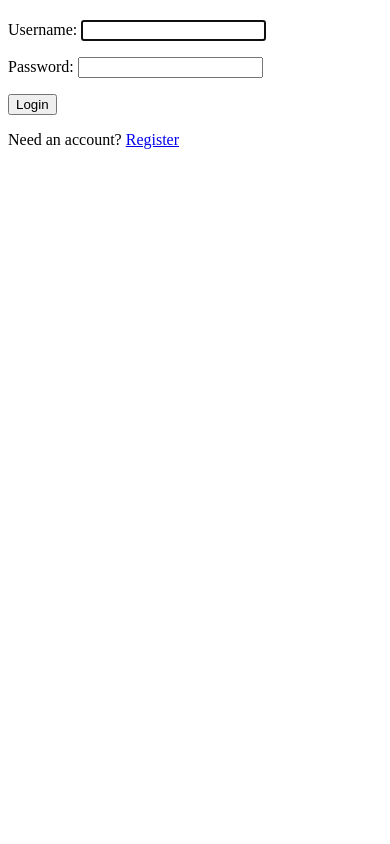
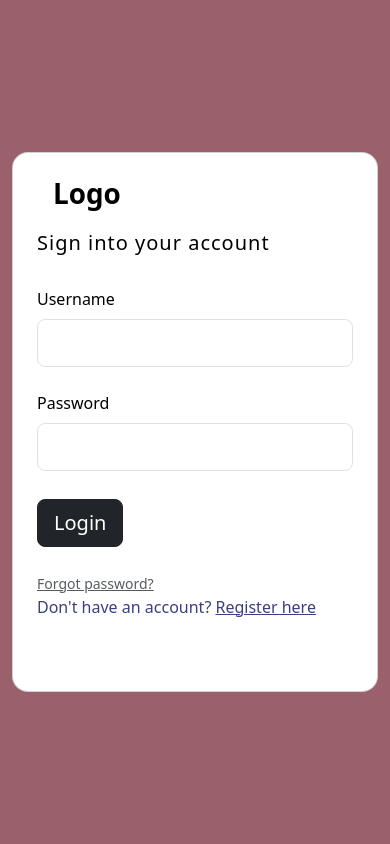
Before and after one commit to SanzEev17/Social-Media-in-Django, a Django app: page /login/ in a window 390 px wide. Run offline with Django 4.2, Linux system fonts and the light colour scheme.

Commit message:
Made changes in login and register pages

```diff
--- /dev/null
+++ b/accounts/forms.py
@@ -0,0 +1,52 @@
+from django import forms
+from django.contrib.auth.models import User
+from django.contrib.auth.forms import AuthenticationForm, UserCreationForm
+
+
+
+class LoginForm(AuthenticationForm):
+    username = forms.CharField(widget=forms.TextInput(attrs={
+        'class':'form-control form-control-lg',
+        'id':'username',
+    }), label='Username')
+    password = forms.CharField(widget=forms.TextInput(attrs={
+        'class':'form-control form-control-lg',
+        'id':'password',
+        'type':'password',
+    }), label='Password')
+    class Meta:
+        model = User
+        fields = ["username", "password"]
+
+
+class RegisterForm(UserCreationForm):
+    first_name = forms.CharField(widget=forms.TextInput(attrs={
+        'class':'form-control form-control-lg',
+        'id':'fname',
+        'autofocus':'True'
+    }), label='First Name')
+    last_name = forms.CharField(widget=forms.TextInput(attrs={
+        'class':'form-control form-control-lg',
+        'id':'lname',
+    }), label='Last Name')
+    username = forms.CharField(widget=forms.TextInput(attrs={
+        'class':'form-control form-control-lg',
+        'id':'username',
+    }), label='Username')
+    email = forms.CharField(widget=forms.TextInput(attrs={
+        'class':'form-control form-control-lg',
+        'id':'email',
+    }), label='Email Address')
+    password1 = forms.CharField(widget=forms.TextInput(attrs={
+        'class':'form-control form-control-lg',
+        'id':'password1',
+        'type':'password',
+    }), label='Password')
+    password2 = forms.CharField(widget=forms.TextInput(attrs={
+        'class':'form-control form-control-lg',
+        'id':'password2',
+        'type':'password',
+    }), label='Confirm Password')
+    class Meta:
+        model = User
+        fields = [ 'first_name', 'last_name', 'username', 'email', 'password1', 'password2']
--- a/accounts/views.py
+++ b/accounts/views.py
@@ -1,19 +1,19 @@
 from django.shortcuts import render, redirect
 from django.contrib.auth import authenticate, login, logout
-from django.contrib.auth.forms import AuthenticationForm, UserCreationForm
+from .forms import LoginForm, RegisterForm
 
 # Create your views here.
 def login_view(request):
     # context = {}
     if request.method == 'POST':
-        form = AuthenticationForm(request, data=request.POST)
+        form = LoginForm(request, data=request.POST)
         if form.is_valid():
             user = form.get_user()
             login(request, user)
             return redirect('/')
 
     else:
-        form = AuthenticationForm(request, )
+        form = LoginForm(request, )
     context = {
         'form': form
     }
@@ -29,7 +29,7 @@ def logout_view(request):
 
 
 def register_view(request):
-    form = UserCreationForm(request.POST or None)
+    form = RegisterForm(request.POST or None)
     if form.is_valid():
         user_save = form.save()
         return redirect("/login")
--- a/templates/accounts/login.html
+++ b/templates/accounts/login.html
@@ -1,22 +1,60 @@
 {% extends 'base.html' %}
 {% block content %}
+{% if not request.user.is_authenticated %}
+<section class="vh-100" style="background-color: #9A616D;">
+  <div class="container py-5 h-100">
+    <div class="row d-flex justify-content-center align-items-center h-100">
+      <div class="col col-xl-10">
+        <div class="card" style="border-radius: 1rem;">
+          <div class="row g-0">
+            <div class="col-md-6 col-lg-5 d-none d-md-block">
+              <img src="https://mdbcdn.b-cdn.net/img/Photos/new-templates/bootstrap-login-form/img1.webp"
+                alt="login form" class="img-fluid" style="border-radius: 1rem 0 0 1rem;" />
+            </div>
+            <div class="col-md-6 col-lg-7 d-flex align-items-center">
+              <div class="card-body p-4 p-lg-5 text-black">
 
-{% if not request.user.is_authenticated %}
-<div style="margin-top: 20px;">
-    {% if error %}
-    <p>{{error}}</p>
-    {% endif %}
-<form action="." method="post">
-    {% csrf_token %}
-    {{form.as_p}}
-    <button type="submit">Login</button>
-</form>
-<p>Need an account? <a href="/register">Register</a></p>
-</div>
+                <form action="." method="post">
+                  {%csrf_token%}
+                  <div class="d-flex align-items-center mb-3 pb-1">
+                    <i class="fas fa-cubes fa-2x me-3" style="color: #ff6219;"></i>
+                    <span class="h1 fw-bold mb-0">Logo</span>
+                  </div>
+
+                  <h5 class="fw-normal mb-3 pb-3" style="letter-spacing: 1px;">Sign into your account</h5>
+                  {% for error in form.non_field_errors %}
+                  <div class="alert alert-primary d-flex align-items-center" role="alert">
+                    <div>
+                      {{error}}
+                    </div>
+                  </div>
+                  {% endfor %}
+                  {% for field in form%}
+
+                  <div class="form-outline mb-4">
+                    <label class="form-label" for="{{field.id_for_label}}">{{field.label}}</label>
+                    {{field}}
+                  </div>
+                  {%endfor%}
+
+                  <div class="pt-1 mb-4">
+                    <button class="btn btn-dark btn-lg btn-block" type="submit">Login</button>
+                  </div>
+
+                  <a class="small text-muted" href="#!">Forgot password?</a>
+                  <p class="mb-5 pb-lg-2" style="color: #393f81;">Don't have an account? <a href="/register"
+                      style="color: #393f81;">Register here</a></p>
+                </form>
+              </div>
+            </div>
+          </div>
+        </div>
+      </div>
+    </div>
+  </div>
+</section>
 {% else %}
-
 <p>You're already logged in!!</p>
 <p>Would you like to <a href="/logout">logout?</a></p>
-
 {%endif%}
-{% endblock %}
+{%endblock%}
--- a/templates/base.html
+++ b/templates/base.html
@@ -4,9 +4,11 @@
     <meta charset="UTF-8">
     <meta name="viewport" content="width=device-width, initial-scale=1.0">
     <title>Social Media</title>
+    <link href="https://cdn.jsdelivr.net/npm/bootstrap@5.3.1/dist/css/bootstrap.min.css" rel="stylesheet" integrity="sha384-4bw+/aepP/YC94hEpVNVgiZdgIC5+VKNBQNGCHeKRQN+PtmoHDEXuppvnDJzQIu9" crossorigin="anonymous">
 </head>
 <body>
     {%block content%}
     {%endblock%}
+    <script src="https://cdn.jsdelivr.net/npm/bootstrap@5.3.1/dist/js/bootstrap.bundle.min.js" integrity="sha384-HwwvtgBNo3bZJJLYd8oVXjrBZt8cqVSpeBNS5n7C8IVInixGAoxmnlMuBnhbgrkm" crossorigin="anonymous"></script>
 </body>
 </html>
```
Also changed, not shown: social_media/settings.py (+7 -0 lines), templates/accounts/register.html (+55 -13 lines).
